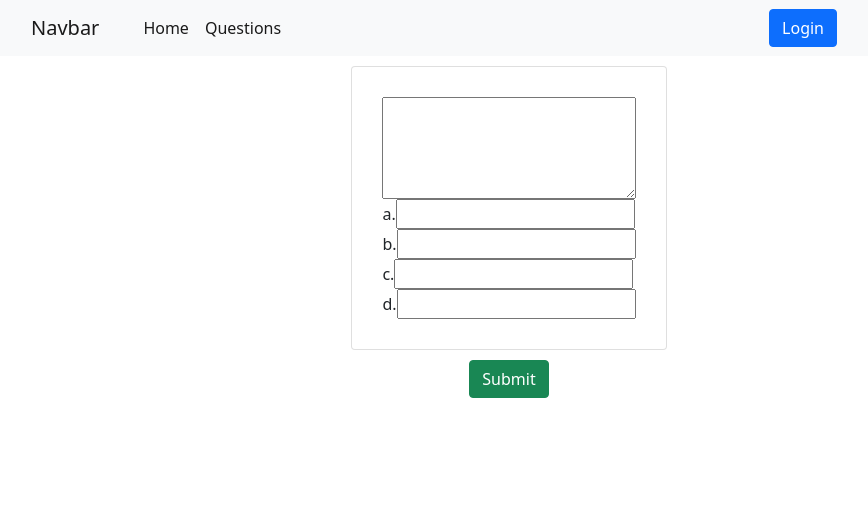
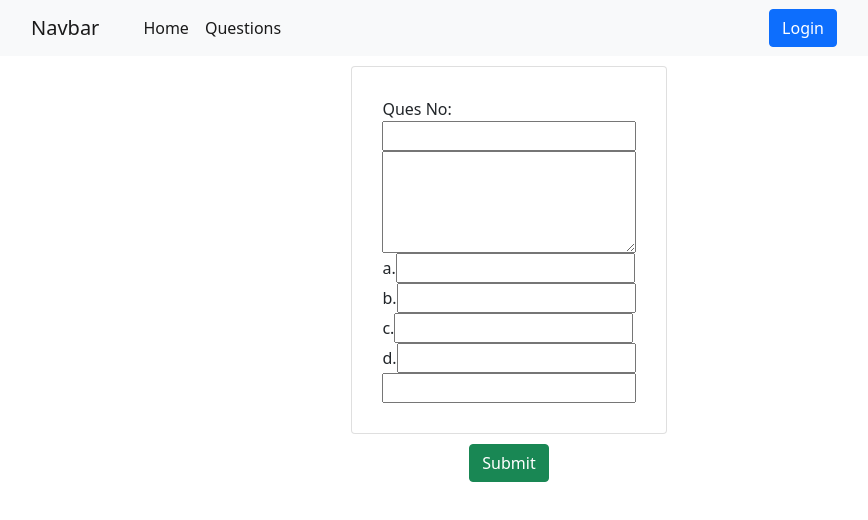
Before and after one commit to Seema-97/quiz-react-app, a React (Vite) app: page /questions in a window 1280 px wide. Shown: the top 520 px of the page, without its empty margins (131-999 px from the left). Built offline with nearby package versions, Linux system fonts and the light colour scheme.

Commit message:
feat-1 : questions page added

```diff
--- a/src/components/Header/Header.jsx
+++ b/src/components/Header/Header.jsx
@@ -38,7 +38,7 @@ const Header = () => {
     <div className="collapse navbar-collapse" id="navbarSupportedContent">
       <ul className="navbar-nav me-auto mb-2 mb-lg-0" style={{marginLeft : "20px"}}>
           {navMenu.map(item => (
-            <Fragment key={item}>
+            <Fragment key={item.RouteLink}>
                 <li className="nav-item">
              <a className="nav-link active" aria-current="page" href="#" role='button' onClick={() => handleNavigate(item.RouteLink)}>
               {item.pathName}
--- a/src/pages/Questions/Questions.jsx
+++ b/src/pages/Questions/Questions.jsx
@@ -1,29 +1,96 @@
 import React, { Fragment, useState } from "react";
+import { collection, addDoc } from 'firebase/firestore';
+import { FIRESTORE } from "../../firebase.config";
+
 const optionNum = ['a' , 'b' ,'c' , 'd']
 
 const Questions = () => {
 
 
-      const [option , setOption] = useState({
-       name : []
+
+
+
+
+      const[questionNum , setQuestionNum] = useState({
+        questionNum : 0
       })
 
 
-      const handleChange = (e) => {
-        const {value} = e.target ;
+      const[question , setQuestion] = useState({
+        question : ''
+      })
+
+      const [option , setOption] = useState({
+        a : '' ,
+        b :'',
+        c : '',
+        d :''
+     })
+
+     const[answer , setAnswer] = useState({
+        answer : ''
+      })
+
+     const handleQuestionNum = (e) => {
+        const {name , value} = e.target
+          setQuestionNum((prev) => {
+              return {
+                ...prev,
+                 [name] : value
+              }
+          })
+      }
+
+
+      const handleQuestion = (e) => {
+        const {name , value} = e.target
+          setQuestion((prev) => {
+              return {
+                ...prev,
+                 [name] : value
+              }
+          })
+      }
+
+
+      const handleOption = (e) => {
+        const {name,value} = e.target ;
 
         setOption((prev) => {
              return {
-               name : [...prev.name,value ]
+               ...prev,
+                [name] : value
             }
             }
             )
-
       }
 
-      const handleSubmit = (e) => {
+      const handleAnswer = (e) => {
+        const {name , value} = e.target
+          setAnswer((prev) => {
+              return {
+                ...prev,
+                 [name] : value
+              }
+          })
+      }
+
+      const handleSubmit = async(e) => {
          e.preventDefault() ;
+         console.log(questionNum , question) ;
          console.log(option) ;
+
+
+         await addDoc(collection(FIRESTORE, "QuizQuestions"), {
+            ...questionNum,
+            ...question,
+            ...option,
+            ...answer
+        }).then(() => {
+            alert("Submitted")
+        }).catch(err => {
+            console.log(err);
+        })
       }
 
 
@@ -36,21 +103,29 @@ const Questions = () => {
       <form style={{display:'flex' ,flexDirection:'column', alignItems:'center' , justifyContent: 'center'}}>
 
             <div className="card" style={{margin: '10px' , padding: '30px'}}>
+
+                <label htmlFor="">Ques No:</label>
+                <input type="number"  name="questionNum" onChange={handleQuestionNum}/>
             <textarea
               id="w3review"
-              name="w3review"
+              name="question"
               rows={4}
               cols={10}
-              defaultValue={`` }
+              defaultValue={``}
+              onChange={handleQuestion}
             />
 
             {optionNum.map(item => (
                 <div key={item}>
-                {item}.<input type="text" onChange={handleChange} name={`option-${item}`}/>
+                {item}.<input type="text" onChange={handleOption} name={item}/>
                 </div>
             ))}
 
+            <input type="text"  name="answer" onChange={handleAnswer}/>
+
             </div>
+
+
 
 
         <button className="btn btn-success" onClick={handleSubmit}>Submit</button>
```
